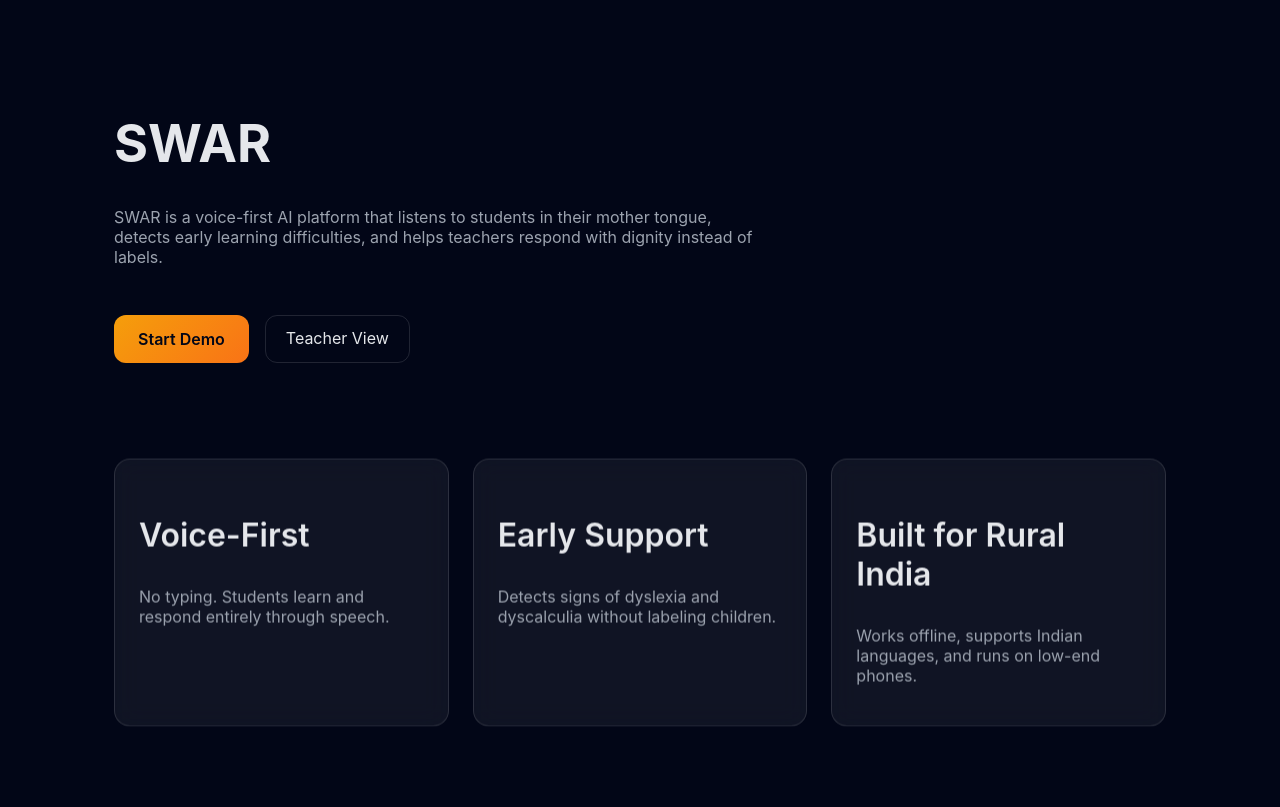
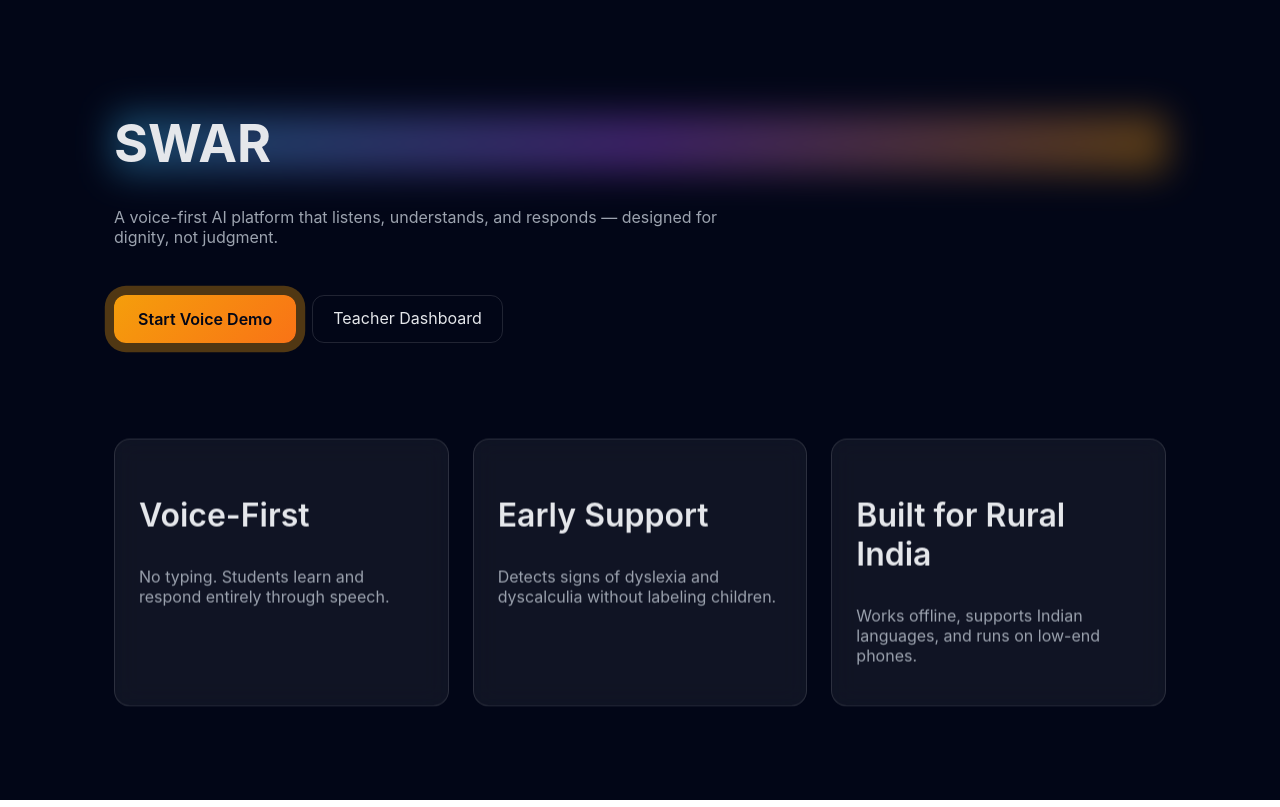
Before and after one commit to raghav-kapoor27/swar-platform, a Next.js app: page / in a window 1280 px wide. Built offline with nearby package versions, Linux system fonts and the light colour scheme.

Commit message:
Update page.tsx

```diff
--- a/app/page.tsx
+++ b/app/page.tsx
@@ -1,23 +1,22 @@
 export default function Home() {
   return (
     <main className="container">
-      <h1 className="h1">
+      <h1 className="h1 glow">
         SWAR
       </h1>
 
       <p className="p-muted" style={{ marginTop: "24px" }}>
-        SWAR is a voice-first AI platform that listens to students in their mother
-        tongue, detects early learning difficulties, and helps teachers respond
-        with dignity instead of labels.
+        A voice-first AI platform that listens, understands,
+        and responds — designed for dignity, not judgment.
       </p>
 
       <div style={{ marginTop: "48px", display: "flex", gap: "16px" }}>
-        <a href="/login" className="button-primary">
-          Start Demo
+        <a href="/login" className="button-primary pulse">
+          Start Voice Demo
         </a>
         <a href="/login" className="button-secondary">
-          Teacher View
-        </a>
+          Teacher Dashboard
+          </a>
       </div>
 
       <div style={{
```
